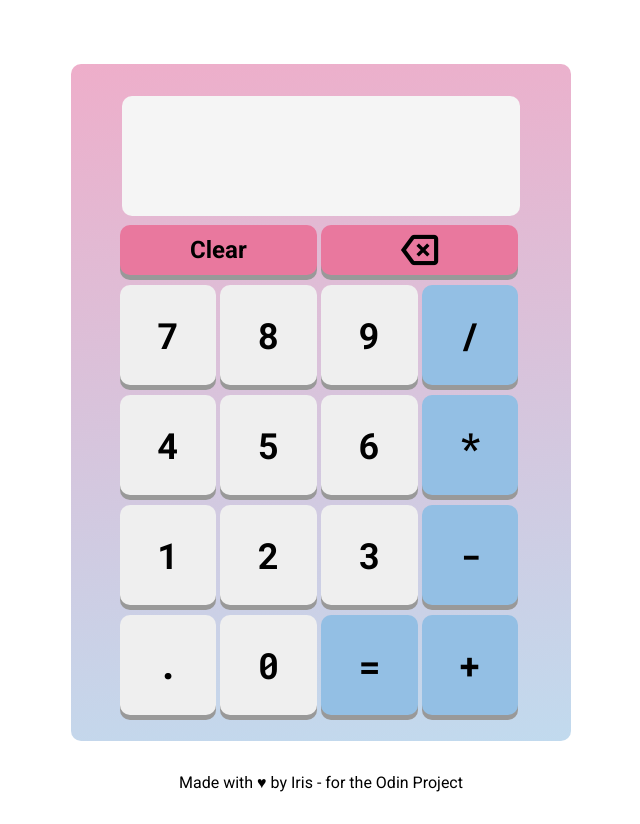
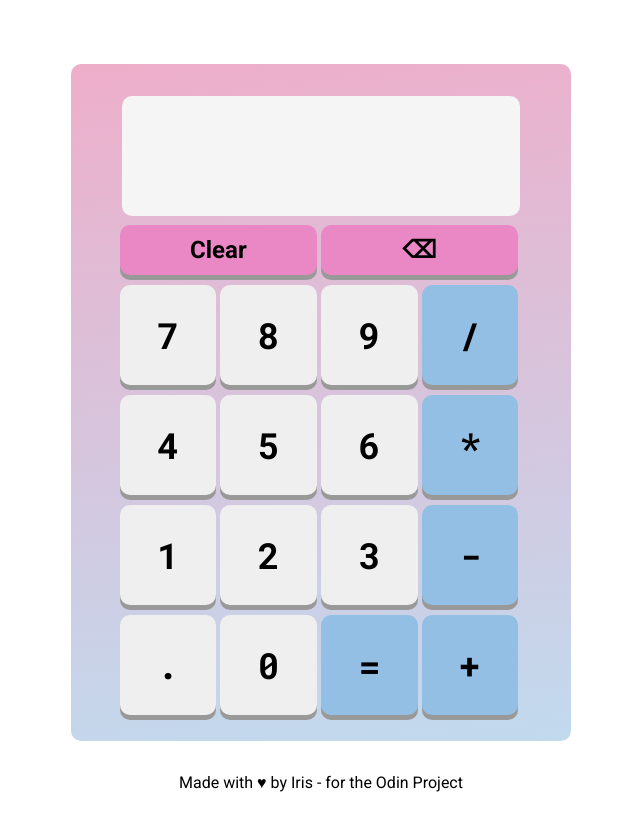
Before and after one commit to irisvw/calculator, a plain HTML site: page index.html in a window 1280 px wide. Shown: the whole page, without its empty margins (319-959 px from the left). Drawn offline with nearby package versions, Linux system fonts and the light colour scheme.

Commit message:
change backspace button styling

```diff
--- a/index.html
+++ b/index.html
@@ -7,8 +7,9 @@
     <link rel="stylesheet" href="style.css">
     <link rel="preconnect" href="https://fonts.googleapis.com">
     <link rel="preconnect" href="https://fonts.gstatic.com" crossorigin>
-    <link href="https://fonts.googleapis.com/css2?family=Roboto+Mono:wght@500;700&family=Roboto:wght@400;700&display=swap" rel="stylesheet">
-    <link rel="stylesheet" href="https://fonts.googleapis.com/css2?family=Material+Symbols+Outlined:opsz,wght,FILL,GRAD@20..48,100..700,0..1,-50..200" />
+    <link
+        href="https://fonts.googleapis.com/css2?family=Roboto+Mono:wght@500;700&family=Roboto:wght@400;700&display=swap"
+        rel="stylesheet">
     <title>Calculator</title>
 </head>
 
@@ -19,9 +20,7 @@
             <div id="display"></div>
             <div id="buttonContainer">
                 <button class="clearButton" id="clearButton">Clear</button>
-                <button class="clearButton" id="buttonDelete"><span class="material-symbols-outlined">
-                    backspace
-                    </span></button>
+                <button class="clearButton" id="buttonDelete">⌫</button>
                 <button class="numberButton" id="button7">7</button>
                 <button class="numberButton" id="button8">8</button>
                 <button class="numberButton" id="button9">9</button>
--- a/style.css
+++ b/style.css
@@ -33,7 +33,6 @@ footer {
     width: 90%;
     max-height: 700px;
     max-width: 500px;
-    /* border: 2px solid black; */
     border-radius: 10px;
     padding: 1rem;
     flex-grow: 1;
@@ -71,7 +70,6 @@ footer {
     box-sizing: border-box;
     font-size: 48px;
     text-align: right;
-    /* border: 2px solid black; */
     border-radius: 10px;
     padding: 1rem;
     margin-top: 1rem;
@@ -103,20 +101,10 @@ footer {
 
 .clearButton {
     box-sizing: border-box;
-    background-color: rgb(233, 120, 158);
+    background-color: rgb(233, 136, 196);
     height: 50px;
     width: 49%;
     font-size: 24px;
     font-family: 'Roboto', sans-serif;
     font-weight: 700;
 }
-
-.material-symbols-outlined {
-    font-size: 42px !important;
-    vertical-align: middle;
-    font-variation-settings:
-        'FILL' 0,
-        'wght' 700,
-        'GRAD' 0,
-        'opsz' 48
-}
```
